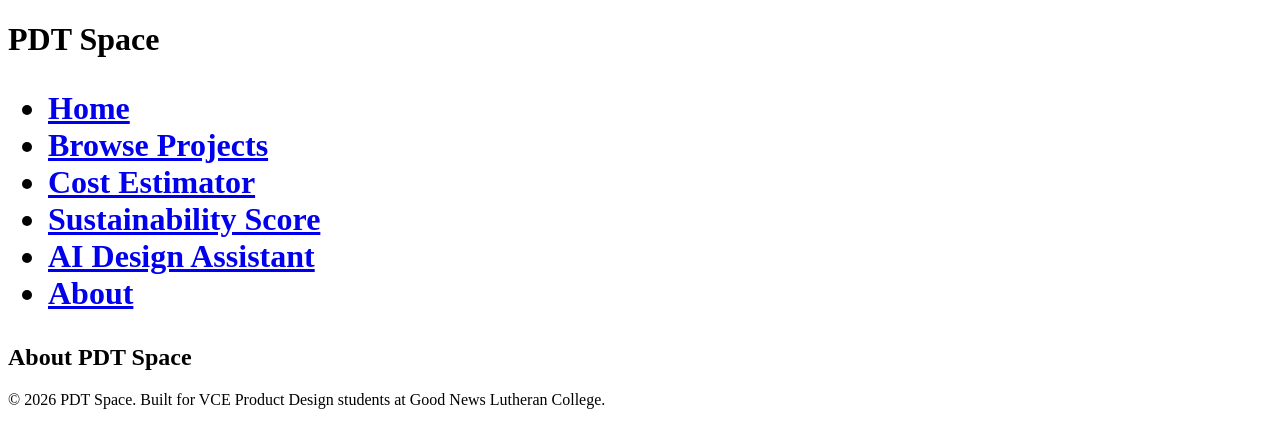
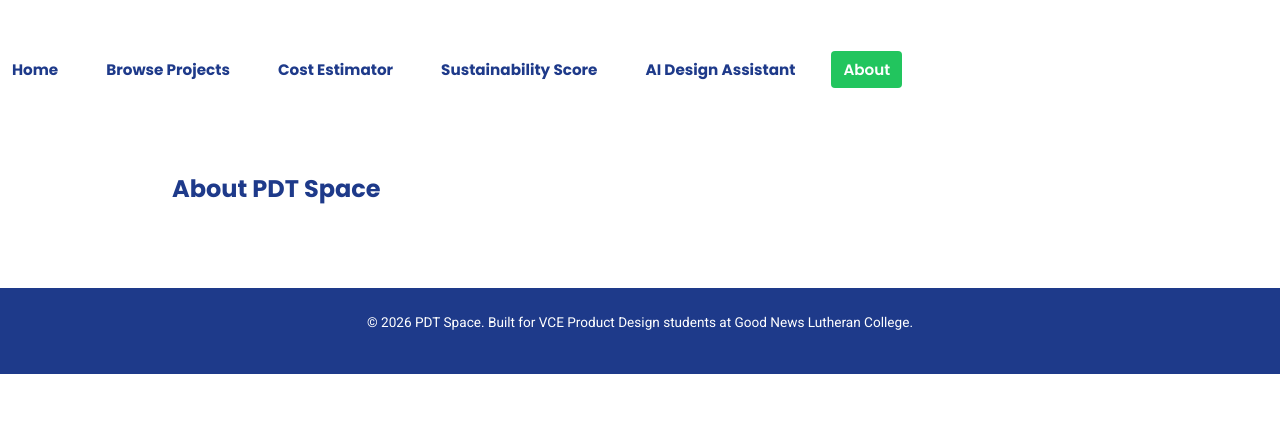
Before and after one commit to 26allro/PDT-Space, a Python web app: template templates/about.html in a window 1280 px wide. Shown: the top 448 px of the page. Run offline with Jinja, Linux system fonts and the light colour scheme; the template is opened without the code that fills it, so the values that code supplies are empty.

Commit message:
add CSS styles and link stylesheets to HTML templates

```diff
--- a/static/style.css
+++ b/static/style.css
@@ -0,0 +1,122 @@
+/* ===== Google Fonts ===== */
+@import url('https://fonts.googleapis.com/css2?family=Poppins:wght@600;700&family=Roboto:wght@400;500&display=swap');
+
+/* ===== Reset & Base ===== */
+* {
+  margin: 0;
+  padding: 0;
+  box-sizing: border-box;
+}
+
+body {
+  font-family: 'Roboto', Arial, sans-serif;
+  color: #374151;
+  background-color: #ffffff;
+  line-height: 1.6;
+}
+
+/* ===== Header & Nav ===== */
+header {
+  display: flex;
+  justify-content: space-between;
+  align-items: center;
+  background-color: #1E3A8A;
+  padding: 1rem 2rem;
+}
+
+.logo {
+    font-family: 'Poppins', sans-serif;
+    color: #ffffff;
+    font-size: 1.5rem;
+    font-weight: 700;
+}
+
+nav ul {
+  list-style: none;
+  display: flex;
+  gap: 1.5rem;
+}
+
+nav ul li a {
+    color: #1E3A8A;
+    text-decoration: none;
+    font-size: 0.95rem;
+    padding: 0.5rem 0.75rem;
+    border-radius: 4px;
+    transition: background-color 0.2s ease;
+}
+
+nav ul li a:hover {
+    background-color: #2c4fa8;
+    color: white;
+}
+
+nav ul li a.active {
+    background-color: #22C55E;
+    color: white;
+    font-weight: 500;
+}
+
+/* ===== Main Content ===== */
+main {
+  max-width: 1000px;
+  margin: 0 auto;
+  padding: 2.5rem 2rem;
+}
+
+h1, h2, h3 {
+  font-family: 'Poppins', sans-serif;
+  color: #1E3A8A;
+  margin-bottom: 1rem;
+}
+
+h2 {
+  color: #1E3A8A;
+  margin: 1.5rem 0 0.5rem;
+}
+
+p {
+  margin-bottom: 1rem;
+  color: #374151;
+}
+
+a {
+  color: #1E3A8A;
+}
+
+/* ===== Cards (for project grip, feature grid, etc. ===== */
+.feature-card, .project-card {
+  background-color: #DBEAFE;
+  border-radius: 8px;
+  padding: 1.5rem;
+  margin-bottom: 1rem;
+}
+
+/* ===== Buttons ===== */
+.btn {
+  display: inline-block;
+  padding: 0.5rem 1rem;
+  background-color: #22C55E;
+  color: #ffffff;
+  padding: 0.6rem 1.2rem;
+  border-radius: 6px;
+  text-decoration: none;
+  font-weight: 500;
+}
+
+.btn:hover {
+  background-color: #1ca34b;
+}
+
+/* ===== Footer ===== */
+footer {
+  text-align: center;
+  padding: 1.5rem;
+  background-color: #1E3A8A;
+  margin-top: 2rem;
+}
+
+footer p {
+  color: white;
+  font-size: 0.85rem;
+}
--- a/templates/about.html
+++ b/templates/about.html
@@ -4,6 +4,7 @@
     <meta charset="UTF-8">
     <meta name="viewport" content="width=device-width, initial-scale=1.0">
     <title>PDT Space | About</title>
+    <link rel="stylesheet" href="../static/style.css">
 </head>
 <body>
 
--- a/templates/ai-assistant.html
+++ b/templates/ai-assistant.html
@@ -4,6 +4,7 @@
     <meta charset="UTF-8">
     <meta name="viewport" content="width=device-width, initial-scale=1.0">
     <title>PDT Space | AI Design Assistant</title>
+    <link rel="stylesheet" href="../static/style.css">
 </head>
 <body>
 
--- a/templates/cost-estimator.html
+++ b/templates/cost-estimator.html
@@ -4,6 +4,7 @@
     <meta charset="UTF-8">
     <meta name="viewport" content="width=device-width, initial-scale=1.0">
     <title>PDT Space | Cost Estimator</title>
+    <link rel="stylesheet" href="../static/style.css">
 </head>
 <body>
     <h1>
--- a/templates/index.html
+++ b/templates/index.html
@@ -4,6 +4,7 @@
     <meta charset="UTF-8">
     <meta name="viewport" content="width=device-width, initial-scale=1.0">
     <title>PDT Space | Home</title>
+    <link rel="stylesheet" href="../static/style.css">
 </head>
 <body>
 
--- a/templates/project-details.html
+++ b/templates/project-details.html
@@ -4,6 +4,7 @@
     <meta charset="UTF-8">
     <meta name="viewport" content="width=device-width, initial-scale=1.0">
     <title>PDT Space | Project Details</title>
+    <link rel="stylesheet" href="../static/style.css">
 </head>
 <body>
 
--- a/templates/projects.html
+++ b/templates/projects.html
@@ -4,6 +4,7 @@
     <meta charset="UTF-8">
     <meta name="viewport" content="width=device-width, initial-scale=1.0">
     <title>PDT Space | Browse Projects</title>
+    <link rel="stylesheet" href="../static/style.css">
 </head>
 <body>
 
--- a/templates/sustainability.html
+++ b/templates/sustainability.html
@@ -4,6 +4,7 @@
     <meta charset="UTF-8">
     <meta name="viewport" content="width=device-width, initial-scale=1.0">
     <title>PDT Space | Sustainability Score</title>
+    <link rel="stylesheet" href="../static/style.css">
 </head>
 <body>
     <h1>
```
